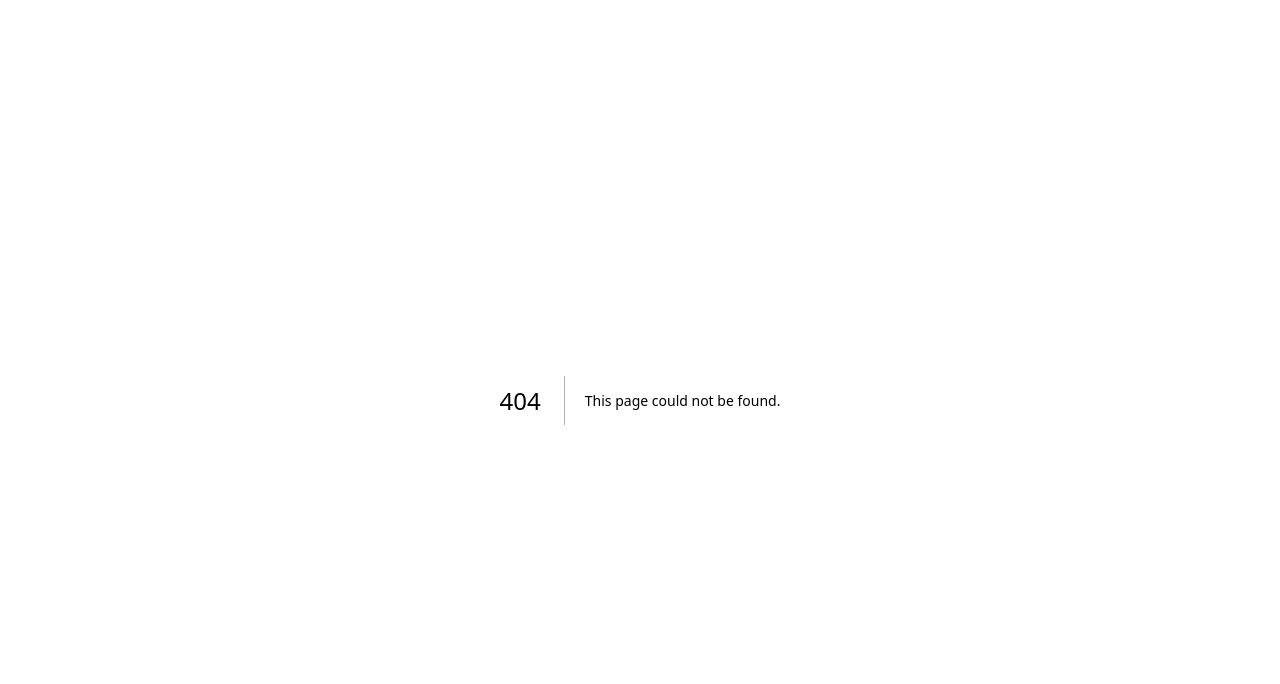
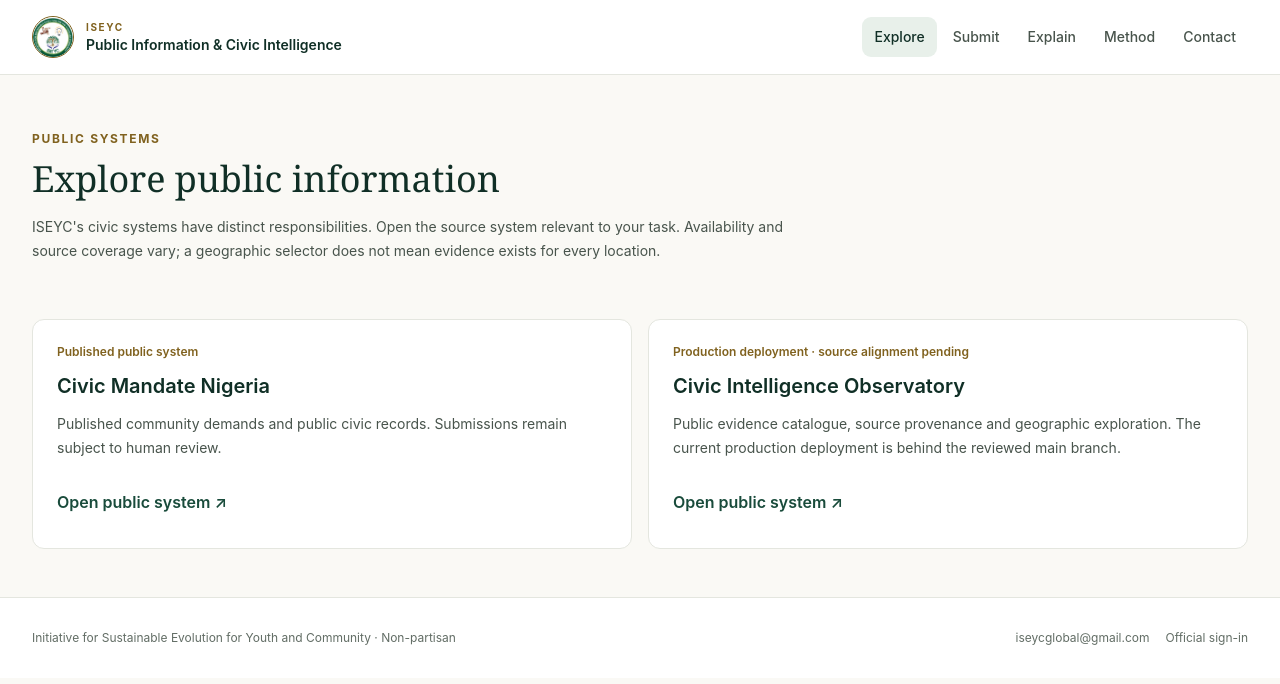
Before and after one commit to mrzulqarnainnadabo/iseyc-digital-operations-centre-notion, a Next.js app: page /explore in a window 1280 px wide. Before the commit this address had no page. Shown: the top 684 px of the page. Built offline with nearby package versions, Linux system fonts and the light colour scheme.

Commit message:
feat(idcc): add public civic exploration entry

```diff
--- /dev/null
+++ b/app/explore/page.tsx
@@ -0,0 +1,38 @@
+import { PublicShell } from "@/components/PublicShell";
+
+const destinations = [
+  {
+    name: "Civic Mandate Nigeria",
+    description: "Published community demands and public civic records. Submissions remain subject to human review.",
+    href: "https://2027-street-mandate.vercel.app",
+    status: "Published public system",
+  },
+  {
+    name: "Civic Intelligence Observatory",
+    description: "Public evidence catalogue, source provenance and geographic exploration. The current production deployment is behind the reviewed main branch.",
+    href: "https://iseyc-civic-intelligence-observatory-p5rb607x3.vercel.app",
+    status: "Production deployment · source alignment pending",
+  },
+];
+
+export default function ExplorePage() {
+  return (
+    <PublicShell>
+      <section className="max-w-3xl py-10 sm:py-14">
+        <p className="text-xs font-bold uppercase tracking-[0.14em] text-gold-600">Public systems</p>
+        <h1 className="mt-3 font-serif text-3xl text-forest-950 sm:text-4xl">Explore public information</h1>
+        <p className="mt-4 text-sm leading-6 text-ink-700">ISEYC's civic systems have distinct responsibilities. Open the source system relevant to your task. Availability and source coverage vary; a geographic selector does not mean evidence exists for every location.</p>
+      </section>
+      <section className="grid gap-4 pb-12 md:grid-cols-2">
+        {destinations.map((item) => (
+          <article key={item.name} className="rounded-card border border-line bg-white p-5 sm:p-6">
+            <p className="text-xs font-semibold text-gold-600">{item.status}</p>
+            <h2 className="mt-3 text-xl font-semibold text-forest-950">{item.name}</h2>
+            <p className="mt-3 text-sm leading-6 text-ink-700">{item.description}</p>
+            <a href={item.href} target="_blank" rel="noopener noreferrer" className="mt-5 inline-flex min-h-[44px] items-center font-semibold text-forest-800 hover:underline">Open public system ↗</a>
+          </article>
+        ))}
+      </section>
+    </PublicShell>
+  );
+}
```
